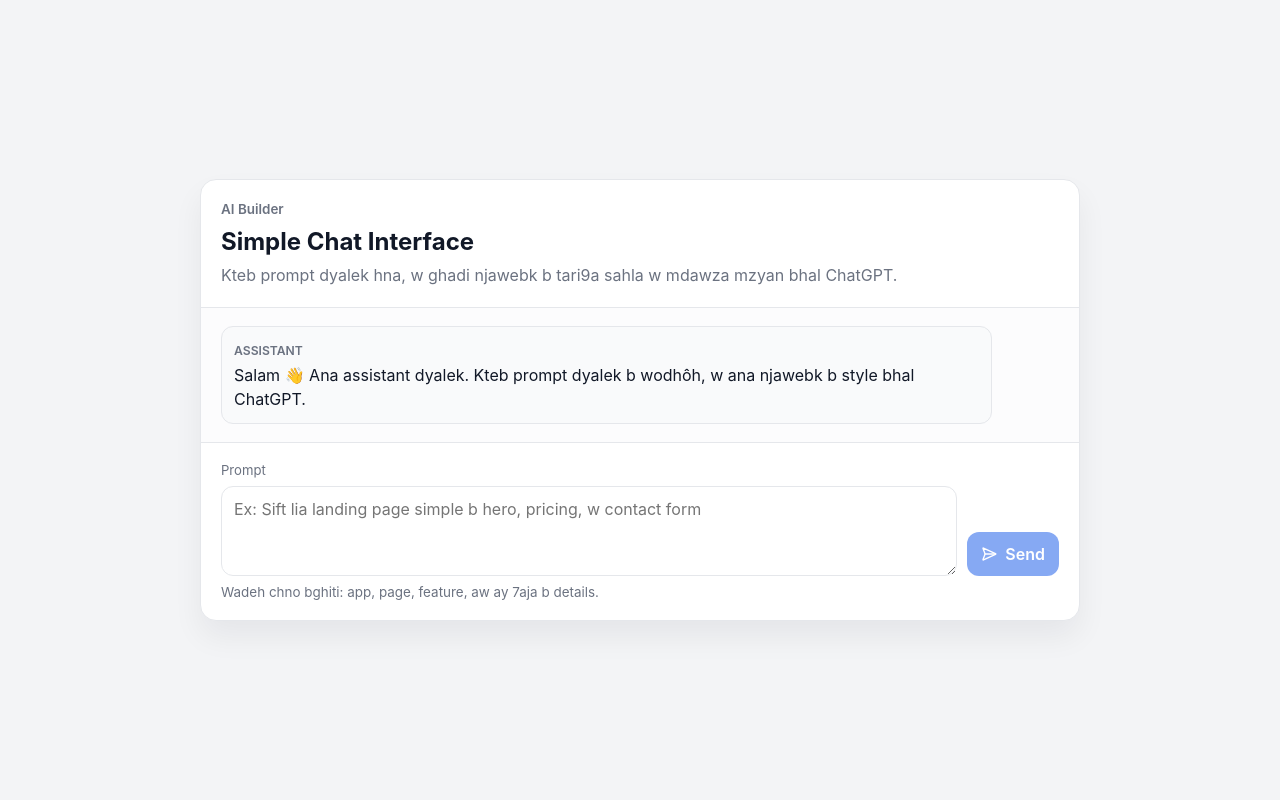
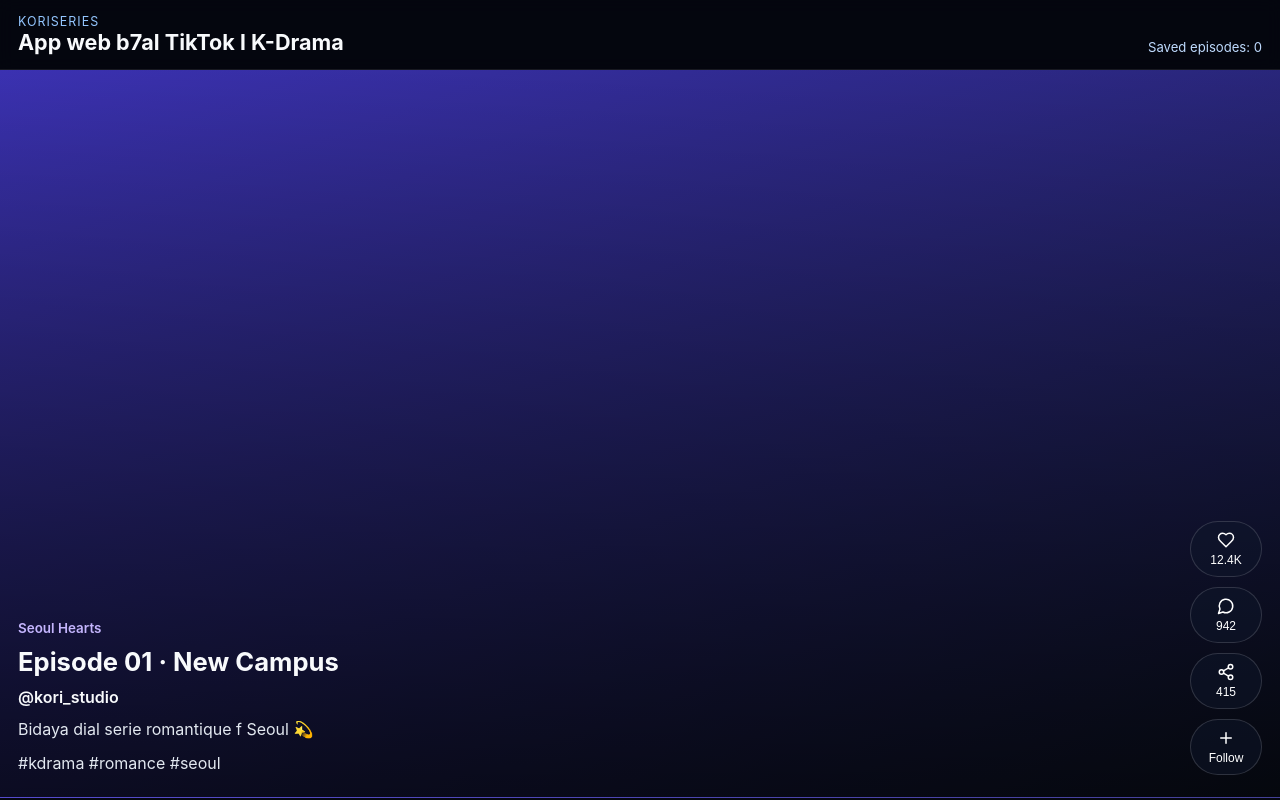
Before and after one commit to dyasse/ia-all-in-one, a Next.js app: page / in a window 1280 px wide. Built offline with nearby package versions, Linux system fonts and the light colour scheme.

Commit message:
Create TikTok-style K-series web feed UI

```diff
--- a/app/globals.css
+++ b/app/globals.css
@@ -1,12 +1,8 @@
 :root {
-  --bg: #f3f4f6;
-  --panel: #ffffff;
-  --border: #e5e7eb;
-  --text: #111827;
-  --muted: #6b7280;
-  --accent: #2563eb;
-  --assistant: #f9fafb;
-  --user: #eff6ff;
+  --bg: #05070f;
+  --text: #f8fafc;
+  --muted: #bfdbfe;
+  --card-border: rgba(255, 255, 255, 0.15);
 }
 
 * {
@@ -17,184 +13,139 @@ html,
 body {
   margin: 0;
   min-height: 100%;
-  font-family: Inter, system-ui, -apple-system, Segoe UI, Roboto, sans-serif;
   background: var(--bg);
   color: var(--text);
+  font-family: Inter, system-ui, -apple-system, Segoe UI, Roboto, sans-serif;
 }
 
 h1,
+h2,
 p {
   margin: 0;
 }
 
-.simple-chat-shell {
+.kori-shell {
   min-height: 100vh;
-  display: flex;
-  align-items: center;
-  justify-content: center;
-  padding: 24px;
+  display: grid;
+  grid-template-rows: auto 1fr;
 }
 
-.simple-chat-card {
-  width: min(880px, 100%);
-  background: var(--panel);
-  border: 1px solid var(--border);
-  border-radius: 16px;
-  box-shadow: 0 16px 30px rgba(17, 24, 39, 0.06);
-  overflow: hidden;
+.kori-topbar {
+  position: sticky;
+  top: 0;
+  z-index: 20;
+  padding: 14px 18px;
+  display: flex;
+  align-items: flex-end;
+  justify-content: space-between;
+  backdrop-filter: blur(8px);
+  background: rgba(5, 7, 15, 0.7);
+  border-bottom: 1px solid rgba(255, 255, 255, 0.08);
 }
 
-.chat-header {
-  padding: 20px;
-  border-bottom: 1px solid var(--border);
-  display: grid;
-  gap: 8px;
+.kori-badge {
+  font-size: 0.78rem;
+  color: #93c5fd;
+  text-transform: uppercase;
+  letter-spacing: 0.08em;
 }
 
-.chat-kicker {
-  color: var(--accent);
-  font-weight: 600;
-  font-size: 0.84rem;
+.kori-topbar h1 {
+  font-size: clamp(1.05rem, 1.8vw, 1.35rem);
 }
 
-.chat-header h1 {
-  font-size: 1.5rem;
+.kori-stats {
+  font-size: 0.82rem;
+  color: var(--muted);
 }
 
-.chat-header p {
-  color: var(--muted);
-  line-height: 1.45;
+.feed {
+  height: calc(100vh - 72px);
+  overflow-y: auto;
+  scroll-snap-type: y mandatory;
 }
 
-.chat-stream {
-  padding: 18px 20px;
-  max-height: 430px;
-  overflow: auto;
+.episode {
+  position: relative;
+  min-height: calc(100vh - 72px);
+  scroll-snap-align: start;
+  padding: 22px 18px;
   display: grid;
-  gap: 12px;
-  background: #fcfcfd;
+  grid-template-columns: 1fr auto;
+  align-items: flex-end;
+  border-bottom: 1px solid rgba(255, 255, 255, 0.1);
 }
 
-.chat-bubble {
-  border: 1px solid var(--border);
-  border-radius: 12px;
-  padding: 12px;
-  max-width: 92%;
+.overlay {
+  position: absolute;
+  inset: 0;
+  background: linear-gradient(180deg, rgba(0, 0, 0, 0.12) 0%, rgba(0, 0, 0, 0.68) 100%);
 }
 
-.chat-bubble p {
-  margin-top: 4px;
-  white-space: pre-wrap;
+.episode-body,
+.actions {
+  position: relative;
+  z-index: 2;
+}
+
+.episode-body {
+  max-width: 620px;
+  display: grid;
+  gap: 10px;
+}
+
+.show {
+  color: #c4b5fd;
+  font-size: 0.84rem;
+  font-weight: 600;
+}
+
+.episode h2 {
+  font-size: clamp(1.45rem, 2vw, 2rem);
+}
+
+.creator {
+  font-weight: 600;
+}
+
+.caption,
+.tags {
+  color: #e2e8f0;
   line-height: 1.5;
 }
 
-.chat-bubble.assistant {
-  background: var(--assistant);
-  justify-self: start;
+.actions {
+  display: grid;
+  gap: 10px;
+  justify-items: center;
 }
 
-.chat-bubble.user {
-  background: var(--user);
-  justify-self: end;
+.actions button {
+  width: 72px;
+  border: 1px solid var(--card-border);
+  background: rgba(15, 23, 42, 0.5);
+  color: white;
+  border-radius: 999px;
+  padding: 9px 8px;
+  display: grid;
+  justify-items: center;
+  gap: 4px;
+  font-size: 0.75rem;
+  cursor: pointer;
 }
 
-.chat-role {
-  font-size: 0.76rem;
-  color: var(--muted);
-  font-weight: 600;
-  text-transform: uppercase;
+.actions button.active {
+  background: rgba(244, 63, 94, 0.22);
+  border-color: rgba(244, 63, 94, 0.6);
 }
 
-.prompt-form {
-  border-top: 1px solid var(--border);
-  padding: 16px 20px 20px;
-}
+@media (max-width: 760px) {
+  .episode {
+    grid-template-columns: 1fr;
+    gap: 16px;
+  }
 
-.prompt-form label {
-  display: inline-block;
-  font-size: 0.82rem;
-  color: var(--muted);
-  margin-bottom: 8px;
-}
-
-.prompt-row {
-  display: grid;
-  grid-template-columns: 1fr auto;
-  gap: 10px;
-  align-items: end;
-}
-
-.prompt-row textarea {
-  width: 100%;
-  resize: vertical;
-  border: 1px solid var(--border);
-  border-radius: 12px;
-  padding: 12px;
-  font: inherit;
-  color: var(--text);
-  min-height: 90px;
-}
-
-.prompt-row textarea:focus {
-  outline: 2px solid rgba(37, 99, 235, 0.2);
-  border-color: var(--accent);
-}
-
-.prompt-row button {
-  border: 0;
-  background: var(--accent);
-  color: white;
-  border-radius: 12px;
-  height: 44px;
-  padding: 0 14px;
-  font: inherit;
-  font-weight: 600;
-  cursor: pointer;
-  display: inline-flex;
-  align-items: center;
-  gap: 8px;
-}
-
-.prompt-row button:disabled {
-  opacity: 0.55;
-  cursor: not-allowed;
-}
-
-.prompt-helper,
-.prompt-error {
-  margin-top: 8px;
-  font-size: 0.84rem;
-}
-
-.prompt-helper {
-  color: var(--muted);
-}
-
-.prompt-error {
-  color: #b91c1c;
-}
-
-.spin {
-  animation: spin 1s linear infinite;
-}
-
-@keyframes spin {
-  to {
-    transform: rotate(360deg);
+  .actions {
+    justify-self: end;
   }
 }
-
-@media (max-width: 720px) {
-  .simple-chat-shell {
-    padding: 12px;
-  }
-
-  .prompt-row {
-    grid-template-columns: 1fr;
-  }
-
-  .prompt-row button {
-    width: 100%;
-    justify-content: center;
-  }
-}
--- a/app/page.tsx
+++ b/app/page.tsx
@@ -1,132 +1,122 @@
 'use client';
 
-import { FormEvent, useMemo, useState } from 'react';
-import { LoaderCircle, SendHorizonal } from 'lucide-react';
-import { generateWithApi } from '@/lib/generation-client';
-import type { GenerationResult } from '@/types/generation';
+import { useMemo, useState } from 'react';
+import { Heart, MessageCircle, Plus, Share2 } from 'lucide-react';
 
-type ChatMessage = {
+type Episode = {
   id: string;
-  role: 'user' | 'assistant';
-  text: string;
+  title: string;
+  show: string;
+  creator: string;
+  caption: string;
+  tags: string[];
+  likes: number;
+  comments: number;
+  shares: number;
+  gradient: string;
 };
 
-function formatAssistantReply(result: GenerationResult): string {
-  const lines = [
-    result.summary,
-    '',
-    `Provider: ${result.providerUsed}`,
-    'Deliverables:',
-    ...result.deliverables.map((item) => `- ${item}`)
-  ];
+const episodes: Episode[] = [
+  {
+    id: 'ep-01',
+    title: 'Episode 01 · New Campus',
+    show: 'Seoul Hearts',
+    creator: '@kori_studio',
+    caption: 'Bidaya dial serie romantique f Seoul 💫',
+    tags: ['#kdrama', '#romance', '#seoul'],
+    likes: 12400,
+    comments: 942,
+    shares: 415,
+    gradient: 'linear-gradient(160deg, #4338ca 0%, #0f172a 100%)'
+  },
+  {
+    id: 'ep-02',
+    title: 'Episode 02 · Secret Message',
+    show: 'Seoul Hearts',
+    creator: '@kori_studio',
+    caption: 'Ach ghadi ykoun dak secret DM? 👀',
+    tags: ['#kseries', '#viral', '#fyp'],
+    likes: 23100,
+    comments: 1722,
+    shares: 901,
+    gradient: 'linear-gradient(160deg, #be185d 0%, #111827 100%)'
+  },
+  {
+    id: 'ep-03',
+    title: 'Episode 03 · Rain Confession',
+    show: 'Seoul Hearts',
+    creator: '@kori_studio',
+    caption: 'Scene ta7t cheta li tal3at trending ☔',
+    tags: ['#kdramascene', '#love', '#series'],
+    likes: 31980,
+    comments: 2234,
+    shares: 1488,
+    gradient: 'linear-gradient(160deg, #0f766e 0%, #0f172a 100%)'
+  }
+];
 
-  return lines.join('\n');
+function formatCount(value: number): string {
+  if (value >= 1_000_000) return `${(value / 1_000_000).toFixed(1)}M`;
+  if (value >= 1_000) return `${(value / 1_000).toFixed(1)}K`;
+  return String(value);
 }
 
 export default function Page() {
-  const [prompt, setPrompt] = useState('');
-  const [isLoading, setIsLoading] = useState(false);
-  const [error, setError] = useState<string | null>(null);
-  const [chat, setChat] = useState<ChatMessage[]>([
-    {
-      id: 'welcome',
-      role: 'assistant',
-      text: 'Salam 👋 Ana assistant dyalek. Kteb prompt dyalek b wodhôh, w ana njawebk b style bhal ChatGPT.'
-    }
-  ]);
+  const [savedIds, setSavedIds] = useState<string[]>([]);
 
-  const canSend = prompt.trim().length > 0 && !isLoading;
+  const savedCount = useMemo(() => savedIds.length, [savedIds]);
 
-  const helperText = useMemo(() => {
-    if (isLoading) return 'Kankhdem 3la talab dyalek...';
-    return 'Wadeh chno bghiti: app, page, feature, aw ay 7aja b details.';
-  }, [isLoading]);
-
-  async function handleSubmit(event: FormEvent<HTMLFormElement>) {
-    event.preventDefault();
-
-    const value = prompt.trim();
-    if (!value || isLoading) return;
-
-    const userMessage: ChatMessage = {
-      id: `u-${Date.now()}`,
-      role: 'user',
-      text: value
-    };
-
-    setChat((prev) => [...prev, userMessage]);
-    setPrompt('');
-    setError(null);
-    setIsLoading(true);
-
-    try {
-      const result = await generateWithApi(value, {
-        language: 'darija',
-        provider: 'auto',
-        qualityMode: 'balanced',
-        outputTypes: ['web']
-      });
-
-      setChat((prev) => [
-        ...prev,
-        {
-          id: `a-${result.id}`,
-          role: 'assistant',
-          text: formatAssistantReply(result)
-        }
-      ]);
-    } catch (requestError) {
-      const message = requestError instanceof Error ? requestError.message : 'W9e3 mochkil f generation.';
-      setError(message);
-      setChat((prev) => [
-        ...prev,
-        {
-          id: `a-error-${Date.now()}`,
-          role: 'assistant',
-          text: `Ma9dertch nkemmel daba: ${message}`
-        }
-      ]);
-    } finally {
-      setIsLoading(false);
-    }
+  function toggleSave(id: string) {
+    setSavedIds((prev) => (prev.includes(id) ? prev.filter((item) => item !== id) : [...prev, id]));
   }
 
   return (
-    <main className="simple-chat-shell">
-      <section className="simple-chat-card">
-        <header className="chat-header">
-          <p className="chat-kicker">AI Builder</p>
-          <h1>Simple Chat Interface</h1>
-          <p>Kteb prompt dyalek hna, w ghadi njawebk b tari9a sahla w mdawza mzyan bhal ChatGPT.</p>
-        </header>
+    <main className="kori-shell">
+      <header className="kori-topbar">
+        <div>
+          <p className="kori-badge">KoriSeries</p>
+          <h1>App web b7al TikTok l K-Drama</h1>
+        </div>
+        <p className="kori-stats">Saved episodes: {savedCount}</p>
+      </header>
 
-        <div className="chat-stream" aria-live="polite">
-          {chat.map((message) => (
-            <article key={message.id} className={`chat-bubble ${message.role}`}>
-              <span className="chat-role">{message.role === 'user' ? 'You' : 'Assistant'}</span>
-              <p>{message.text}</p>
+      <section className="feed" aria-label="Kori short series feed">
+        {episodes.map((episode) => {
+          const isSaved = savedIds.includes(episode.id);
+
+          return (
+            <article key={episode.id} className="episode" style={{ background: episode.gradient }}>
+              <div className="overlay" />
+
+              <div className="episode-body">
+                <p className="show">{episode.show}</p>
+                <h2>{episode.title}</h2>
+                <p className="creator">{episode.creator}</p>
+                <p className="caption">{episode.caption}</p>
+                <p className="tags">{episode.tags.join(' ')}</p>
+              </div>
+
+              <aside className="actions">
+                <button onClick={() => toggleSave(episode.id)} className={isSaved ? 'active' : ''}>
+                  <Heart size={18} />
+                  <span>{isSaved ? 'Saved' : formatCount(episode.likes)}</span>
+                </button>
+                <button>
+                  <MessageCircle size={18} />
+                  <span>{formatCount(episode.comments)}</span>
+                </button>
+                <button>
+                  <Share2 size={18} />
+                  <span>{formatCount(episode.shares)}</span>
+                </button>
+                <button>
+                  <Plus size={18} />
+                  <span>Follow</span>
+                </button>
+              </aside>
             </article>
-          ))}
-        </div>
-
-        <form className="prompt-form" onSubmit={(event) => void handleSubmit(event)}>
-          <label htmlFor="prompt">Prompt</label>
-          <div className="prompt-row">
-            <textarea
-              id="prompt"
-              value={prompt}
-              onChange={(event) => setPrompt(event.target.value)}
-              placeholder="Ex: Sift lia landing page simple b hero, pricing, w contact form"
-              rows={3}
-            />
-            <button type="submit" disabled={!canSend}>
-              {isLoading ? <LoaderCircle size={16} className="spin" /> : <SendHorizonal size={16} />}
-              <span>{isLoading ? 'Generating' : 'Send'}</span>
-            </button>
-          </div>
-          <p className="prompt-helper">{helperText}</p>
-          {error ? <p className="prompt-error">{error}</p> : null}
-        </form>
+          );
+        })}
       </section>
     </main>
   );
```
